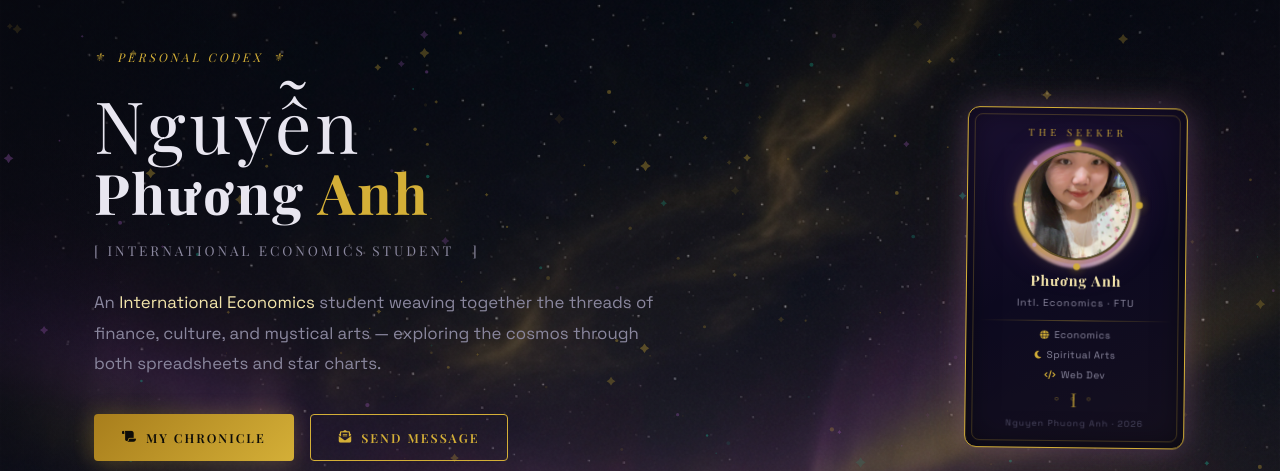
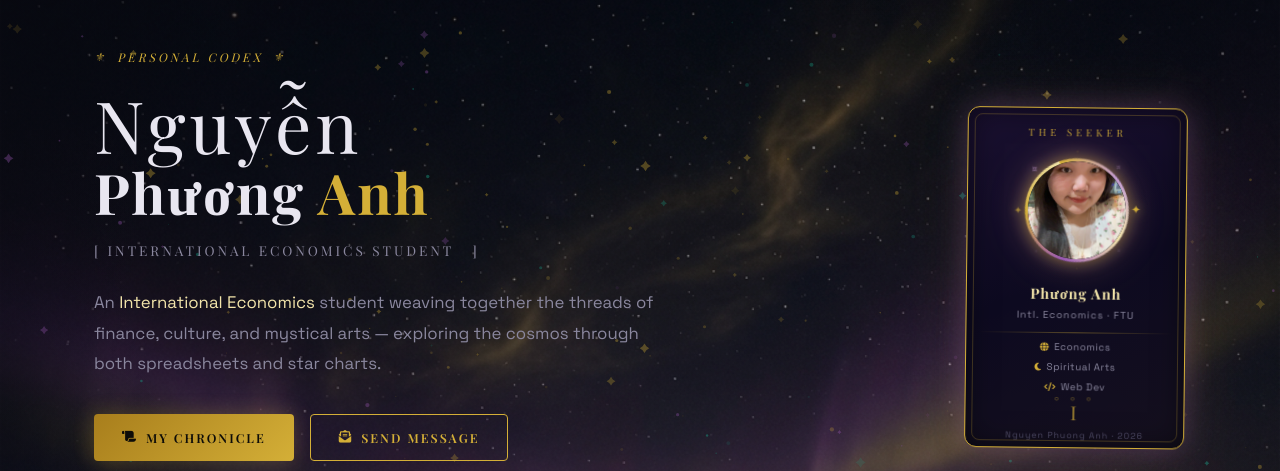
Before and after one commit to chickibumbum/chickibumbum.github.io, a plain HTML site: page index.html in a window 1280 px wide. Shown: the part 90-561 px from the top of the page. Drawn offline with nearby package versions, Linux system fonts and the light colour scheme; animation ran at ten frames a second; a web font is replaced by a local one.

Commit message:
Add files via upload

```diff
--- a/index.html
+++ b/index.html
@@ -161,22 +161,20 @@
               <div class="pf-tarot-card__front">
                 <div class="pf-tarot-card__header">The Seeker</div>
                 <div class="pf-tarot-card__symbol">
-                  <div class="pf-avatar-wrap">
-                    <div class="pf-avatar-ring pf-avatar-ring--outer"></div>
-                    <div class="pf-avatar-ring pf-avatar-ring--inner"></div>
-                    <div class="pf-avatar-sparkles" aria-hidden="true">
-                      <span class="pf-avatar-spark" style="--i:0"></span>
-                      <span class="pf-avatar-spark" style="--i:1"></span>
-                      <span class="pf-avatar-spark" style="--i:2"></span>
-                      <span class="pf-avatar-spark" style="--i:3"></span>
-                      <span class="pf-avatar-spark" style="--i:4"></span>
-                      <span class="pf-avatar-spark" style="--i:5"></span>
-                      <span class="pf-avatar-spark" style="--i:6"></span>
-                      <span class="pf-avatar-spark" style="--i:7"></span>
-                    </div>
-                    <div class="pf-avatar-img-wrap">
+                  <div class="pf-avatar-frame">
+                    <div class="pf-avatar-circle">
                       <img src="avatar.jpg" alt="Nguyễn Phương Anh" class="pf-avatar-img" />
                     </div>
+                  </div>
+                  <div class="pf-avatar-orbit" aria-hidden="true">
+                    <span class="pf-avatar-spark" style="--i:0">✦</span>
+                    <span class="pf-avatar-spark" style="--i:1">✧</span>
+                    <span class="pf-avatar-spark" style="--i:2">✦</span>
+                    <span class="pf-avatar-spark" style="--i:3">✧</span>
+                    <span class="pf-avatar-spark" style="--i:4">✦</span>
+                    <span class="pf-avatar-spark" style="--i:5">✧</span>
+                    <span class="pf-avatar-spark" style="--i:6">✦</span>
+                    <span class="pf-avatar-spark" style="--i:7">✧</span>
                   </div>
                 </div>
                 <div class="pf-tarot-card__body">
--- a/portfolio.css
+++ b/portfolio.css
@@ -616,12 +616,14 @@
 }
 
 .pf-tarot-card__symbol {
-  width: 120px;
-  height: 120px;
-  margin: 6px auto;
+  width: 130px;
+  height: 130px;
+  margin: 4px auto 6px;
   display: flex;
   align-items: center;
   justify-content: center;
+  position: relative;
+  flex-shrink: 0;
 }
 
 .pf-tarot-star-svg { width: 100%; height: 100%; overflow: visible; }
@@ -677,132 +679,84 @@
 }
 
 /* ============================================================
-   AVATAR — Glowing Circular Portrait
-   ============================================================ */
-.pf-avatar-wrap {
-  position: relative;
-  width: 110px;
-  height: 110px;
-  display: flex;
-  align-items: center;
-  justify-content: center;
-}
-
-/* Outer spinning gradient ring */
-.pf-avatar-ring {
-  position: absolute;
+   AVATAR — Glowing Circular Portrait (padding-spin technique)
+   ============================================================ */
+
+/* The frame IS the spinning ring — conic-gradient bg + padding */
+.pf-avatar-frame {
+  width: 104px;
+  height: 104px;
   border-radius: 50%;
-  pointer-events: none;
-}
-.pf-avatar-ring--outer {
-  inset: -8px;
+  padding: 3px;
   background: conic-gradient(
     from 0deg,
-    var(--pf-gold) 0%,
-    var(--pf-purple) 25%,
-    transparent 40%,
-    var(--pf-gold-light) 60%,
-    var(--pf-purple-light) 80%,
-    var(--pf-gold) 100%
+    #d4af37 0%,
+    #c39bd3 20%,
+    #f3e5ab 40%,
+    #9b59b6 60%,
+    #d4af37 80%,
+    #f3e5ab 100%
   );
-  animation: pf-avatar-spin 4s linear infinite;
-  filter: blur(1px);
-  opacity: 0.9;
-}
-.pf-avatar-ring--inner {
-  inset: -4px;
-  background: conic-gradient(
-    from 180deg,
-    var(--pf-purple) 0%,
-    var(--pf-gold) 30%,
-    transparent 50%,
-    var(--pf-gold) 70%,
-    var(--pf-purple) 100%
-  );
-  animation: pf-avatar-spin 6s linear infinite reverse;
-  opacity: 0.6;
-}
-
-/* Circular image */
-.pf-avatar-img-wrap {
-  position: relative;
+  animation: pf-avatar-spin 3.5s linear infinite;
+  box-shadow:
+    0 0 16px rgba(212,175,55,0.55),
+    0 0 32px rgba(155,89,182,0.35),
+    0 0 50px rgba(212,175,55,0.15);
+  display: flex;
+  align-items: center;
+  justify-content: center;
+  flex-shrink: 0;
+}
+
+/* Inner circle counter-rotates so image stays upright */
+.pf-avatar-circle {
   width: 100%;
   height: 100%;
   border-radius: 50%;
   overflow: hidden;
-  border: 2px solid rgba(212,175,55,0.4);
-  background: var(--pf-bg-2);
-  z-index: 2;
-  box-shadow:
-    0 0 20px rgba(212,175,55,0.3),
-    0 0 40px rgba(155,89,182,0.2),
-    inset 0 0 20px rgba(8,9,16,0.3);
-}
+  background: #080910;
+  animation: pf-avatar-spin 3.5s linear infinite reverse;
+}
+
 .pf-avatar-img {
   width: 100%;
   height: 100%;
   object-fit: cover;
-  object-position: center top;
+  object-position: center 15%;
+  display: block;
   border-radius: 50%;
-  transition: transform 0.5s ease;
-}
-.pf-avatar-img-wrap:hover .pf-avatar-img {
-  transform: scale(1.06);
-}
-
-/* Shimmer overlay on hover */
-.pf-avatar-img-wrap::after {
-  content: '';
+}
+
+/* Sparkles — positioned within the 130px symbol box */
+.pf-avatar-orbit {
   position: absolute;
   inset: 0;
-  border-radius: 50%;
-  background: linear-gradient(
-    135deg,
-    rgba(255,255,255,0.12) 0%,
-    transparent 50%,
-    rgba(212,175,55,0.08) 100%
-  );
   pointer-events: none;
 }
 
-/* Floating sparkle stars around the avatar */
-.pf-avatar-sparkles {
-  position: absolute;
-  inset: 0;
-  border-radius: 50%;
-  pointer-events: none;
-  z-index: 3;
-}
 .pf-avatar-spark {
   position: absolute;
-  width: 5px;
-  height: 5px;
-  border-radius: 50%;
-  background: var(--pf-gold);
-  box-shadow: 0 0 6px 2px var(--pf-gold-glow);
-  --angle: calc(var(--i) * 45deg);
-  --r: 62px;
-  top: calc(50% + var(--r) * sin(var(--angle)) - 2.5px);
-  left: calc(50% + var(--r) * cos(var(--angle)) - 2.5px);
-  animation: pf-spark-pulse calc(1.5s + var(--i) * 0.2s) ease-in-out infinite alternate;
-}
-.pf-avatar-spark:nth-child(even) {
-  background: var(--pf-purple-light);
-  box-shadow: 0 0 6px 2px var(--pf-purple-glow);
-  width: 4px;
-  height: 4px;
-  --r: 58px;
-}
+  top: 50%;
+  left: 50%;
+  font-size: 9px;
+  line-height: 1;
+  width: 9px;
+  height: 9px;
+  margin: -4.5px;
+  transform: rotate(calc(var(--i) * 45deg)) translateY(-58px);
+  animation: pf-spark-twinkle calc(1.1s + var(--i) * 0.15s) ease-in-out infinite alternate;
+}
+.pf-avatar-spark:nth-child(odd)  { color: #d4af37; filter: drop-shadow(0 0 4px rgba(212,175,55,0.9)); }
+.pf-avatar-spark:nth-child(even) { color: #c39bd3; filter: drop-shadow(0 0 4px rgba(195,155,211,0.9)); font-size: 7px; }
 
 @keyframes pf-avatar-spin {
   from { transform: rotate(0deg); }
   to   { transform: rotate(360deg); }
 }
 
-@keyframes pf-spark-pulse {
-  0%   { opacity: 0.2; transform: scale(0.6); }
-  50%  { opacity: 1;   transform: scale(1.4); }
-  100% { opacity: 0.4; transform: scale(0.8); }
+@keyframes pf-spark-twinkle {
+  0%   { opacity: 0.1; transform: rotate(calc(var(--i) * 45deg)) translateY(-58px) scale(0.4); }
+  100% { opacity: 1;   transform: rotate(calc(var(--i) * 45deg)) translateY(-58px) scale(1.4); }
 }
 
 /* ============================================================
```
